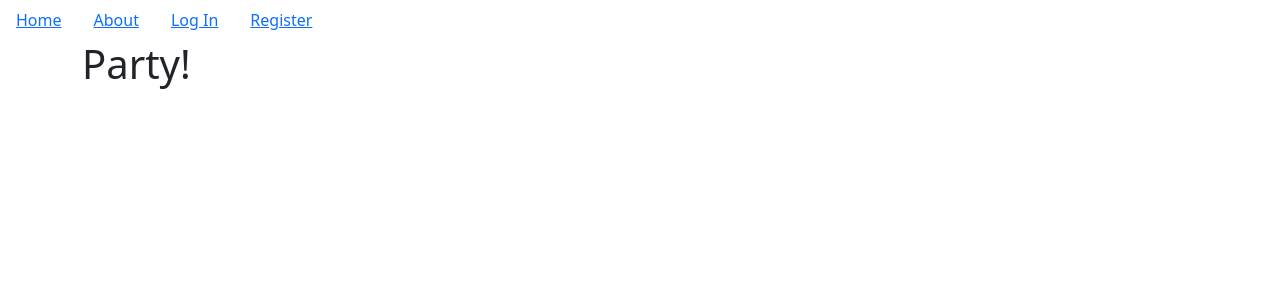
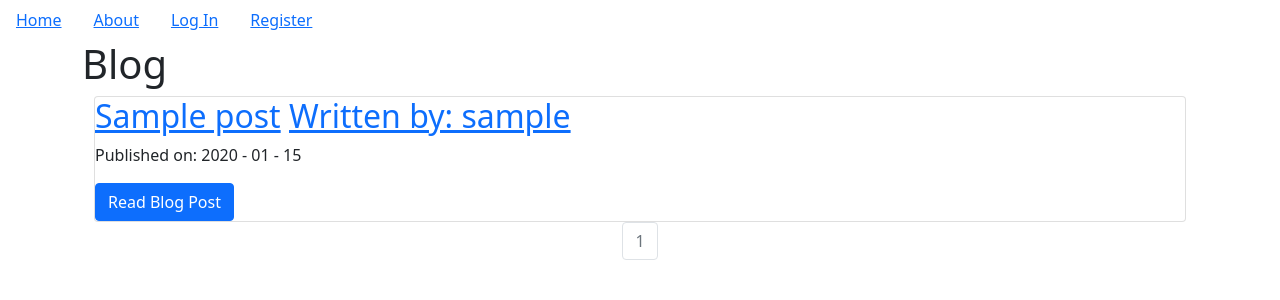
Before and after one commit to 770eitan/flask-letters-blog, a Flask app: page / in a window 1280 px wide. Shown: the top 300 px of the page. Run offline with Flask 2, Linux system fonts and the light colour scheme; tables that the repository leaves empty hold one stand-in row (values such as "Sample post").

Commit message:
finish functionality

```diff
--- a/myapp/blog_posts/forms.py
+++ b/myapp/blog_posts/forms.py
@@ -1,8 +1,11 @@
 from flask_wtf import FlaskForm
 from wtforms import StringField, SubmitField, TextAreaField
+from flask_wtf.file import FileField, FileRequired, FileAllowed
+
 from wtforms.validators import DataRequired
 
 class BlogPostForm(FlaskForm):
     title = StringField('Title', validators=[DataRequired()])
     text = TextAreaField('Text', validators=[DataRequired()])
     submit = SubmitField('Post')
+    profile = FileField('Profile', validators=[FileRequired(), FileAllowed(['jpg', 'png'], 'Images only!')])
--- a/myapp/templates/blog_post.html
+++ b/myapp/templates/blog_post.html
@@ -9,7 +9,7 @@
      <div>
        <a class="btn btn-secondary" href="{{ url_for('blog_posts.update', blog_post_id=post.id) }}">Update</a>
        <br>
-       <form action="{{ url_for('blog_posts.delete_post', blog_post_id=post.id) }}" method="POST">
+       <form action="{{ url_for('blog_posts.delete_post', blog_post_id=post.id) }}"  enctype="multipart/form-data" method="POST">
         <input class="btn btn-danger" type="submit" value="Delete">
       </form>
      </div>
--- a/myapp/templates/index.html
+++ b/myapp/templates/index.html
@@ -1,7 +1,37 @@
 {% extends "base.html" %}
 {% block content %}
     <div class="jumbotron">
-        <h1>Party!</h1>
+        <h1>Blog</h1>
+    </div>
+    <div class="container">
+        {% for post in blog_posts.items %}
+            <div class="card">
+                <div class="car-boy">
+                    <h2>
+                        <a class="card-title" href="{{url_for('blog_posts.blog_post', blog_post_id=post.id)}}">{{post.title}}</a>
+                        <a href="{{url_for('users.user_posts', username=post.author.username)}}">Written by: {{post.author.username}}</a>
+                    </h2>
+                    <p>Published on: {{post.date.strftime('%Y - %m - %d')}}</p>
+                    <a class="btn btn-primary" href="{{url_for('blog_posts.blog_post', blog_post_id=post.id)}}">Read Blog Post</a>
+                </div>
+            </div>
+        {% endfor %}
     </div>
 
+    <nav aria-label="Page Navigation example">
+        <ul class="pagination justify-content-center">
+            {% for page_num in blog_posts.iter_pages(left_edge=1, right_edge=1, left_current=1, right_current=2) %}
+                {% if blog_posts.page == page_num %}
+                <li class="page-item disabled">
+                    <a class="page-link" href="{{url_for('core.index', page=page_num)}}">{{ page_num }}</a>
+                </li>
+                {% else %}
+                <li class="page-item">
+                    <a class="page-link" href="{{url_for('core.index', page=page_num)}}">{{ page_num }}</a>
+                </li>
+                {% endif %}
+            {% endfor %}
+        </ul>
+    </nav>
+
 {% endblock %}
```
Also changed, not shown: myapp/blog_posts/views.py (+0 -13 lines).
